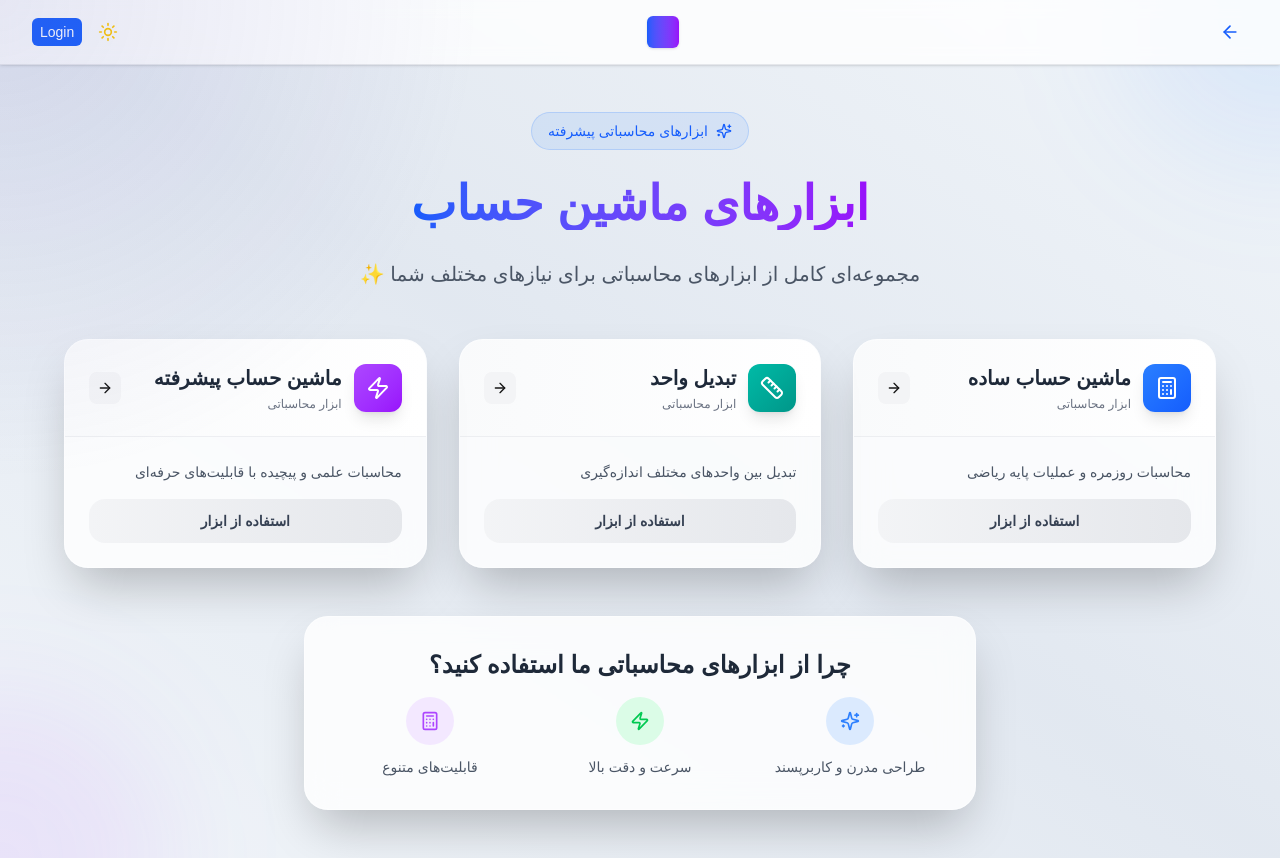
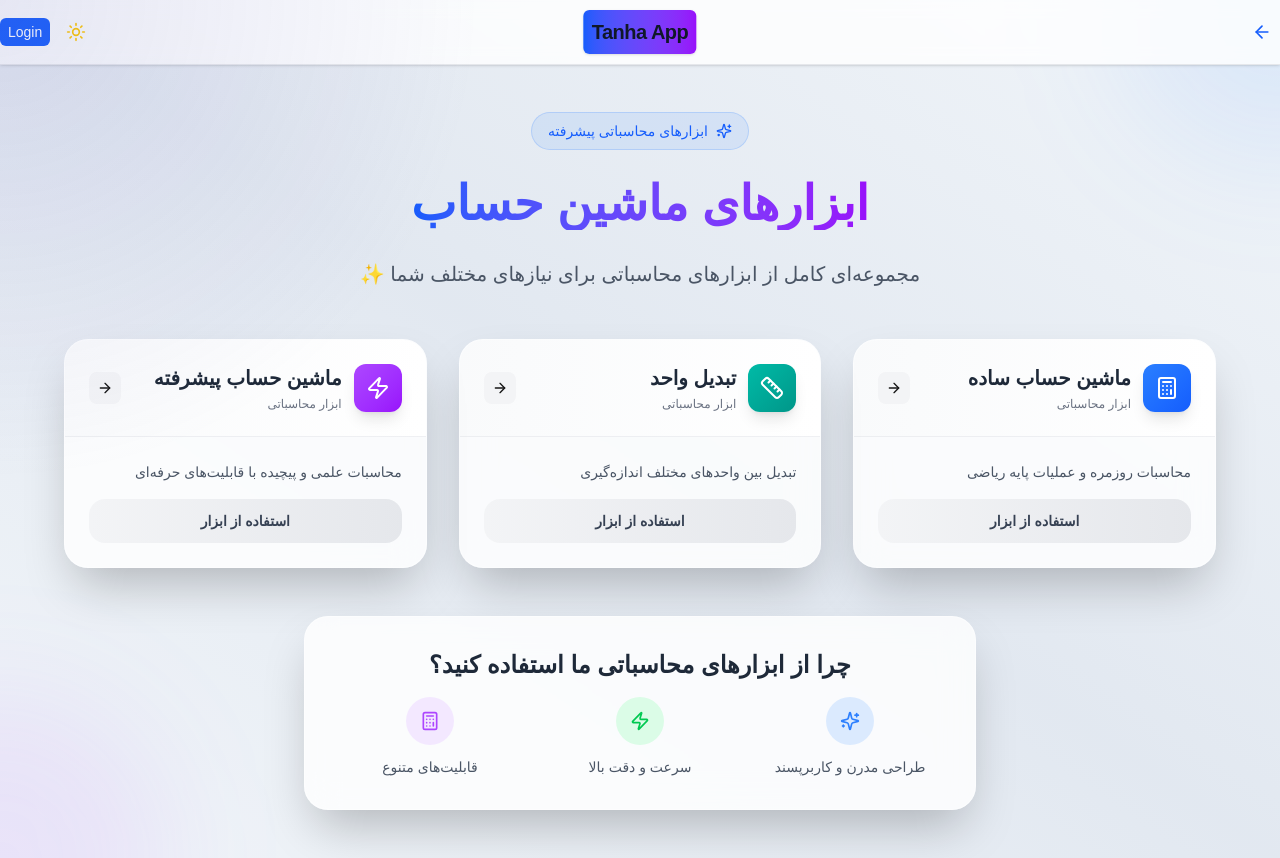
Before and after one commit to ATalitanha/ai-test, a Next.js app: page /cal in a window 1280 px wide. Built offline with nearby package versions, Linux system fonts and the light colour scheme; no server answers.

Commit message:
header fix

```diff
--- a/src/components/layout/Header.tsx
+++ b/src/components/layout/Header.tsx
@@ -52,8 +52,8 @@ const Header = ({ backTo }: HeaderProps) => {
   }, [menuOpen]);
 
   return (
-    <header className="fixed top-0 left-0 w-full z-40 backdrop-blur bg-white/80 dark:bg-gray-900/80 border-b border-gray-200 dark:border-gray-800 shadow-sm">
-      <div className="max-w-7xl mx-auto px-4 sm:px-6 lg:px-8">
+    <header className="fixed conta top-0 left-0 w-full z-40 backdrop-blur bg-white/80 dark:bg-gray-900/80 border-b border-gray-200 dark:border-gray-800 shadow-sm">
+      <div className="container mx-auto">
         <div className="flex items-center justify-between h-16">
           {/* Left: back button */}
           <div className="flex items-center min-w-[48px]">
@@ -66,13 +66,14 @@ const Header = ({ backTo }: HeaderProps) => {
                 <ArrowLeft className="w-5 h-5 text-blue-600 dark:text-blue-300" />
               </button>
             )}
+
           </div>
 
           {/* Center: logo/title */}
-          <div className="flex-1 flex justify-center items-center">
+          <div className="flex-1 fixed top-1/2 right-1/2 translate-1/2 -translate-y-1/2 flex justify-center items-center">
             <Link href="/" className="flex items-center gap-2 select-none">
-              <span className="inline-block h-8 w-8 bg-gradient-to-r from-blue-600 to-purple-600 rounded-md shadow">
-              <span className="font-bold text-xl text-gray-900 dark:text-white tracking-tight"></span>
+              <span className="inline-block p-2 bg-gradient-to-r from-blue-600 to-purple-600 rounded-md shadow">
+              <span className="font-bold text-xl text-gray-900 dark:text-white tracking-tight">Tanha App</span>
               </span>
             </Link>
           </div>
@@ -100,8 +101,8 @@ const Header = ({ backTo }: HeaderProps) => {
                   <Menu className="ml-1 text-blue-500 dark:text-gray-300" size={18} />
                 </button>
                 {menuOpen && (
-                  <div className="absolute right-0 mt-2 w-52 bg-white dark:bg-gray-900 rounded-xl shadow-2xl z-50 border border-gray-200 dark:border-gray-800 py-2">
-                    <ul className="space-y-1">
+                  <div className="absolute left-0 mt-2 w-52 bg-white dark:bg-gray-900 rounded-xl shadow-2xl z-50 border border-gray-200 dark:border-gray-800 py-2">
+                    <ul className="space-y-1 text-gray-400">
                       <li>
                         <Link href="/dashboard" className="flex items-center gap-2 px-4 py-2 rounded-lg hover:bg-blue-50 dark:hover:bg-gray-800 transition">
                           <UserIcon size={18} />
```
